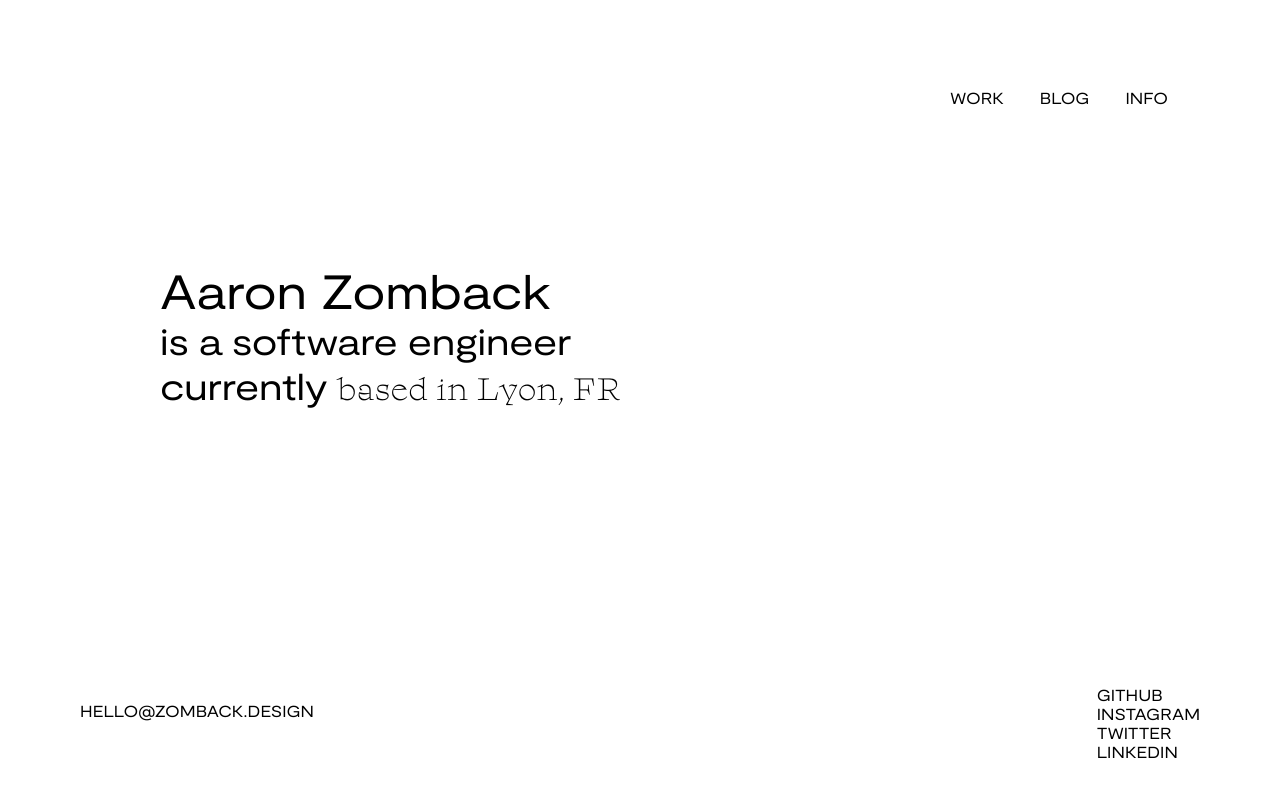
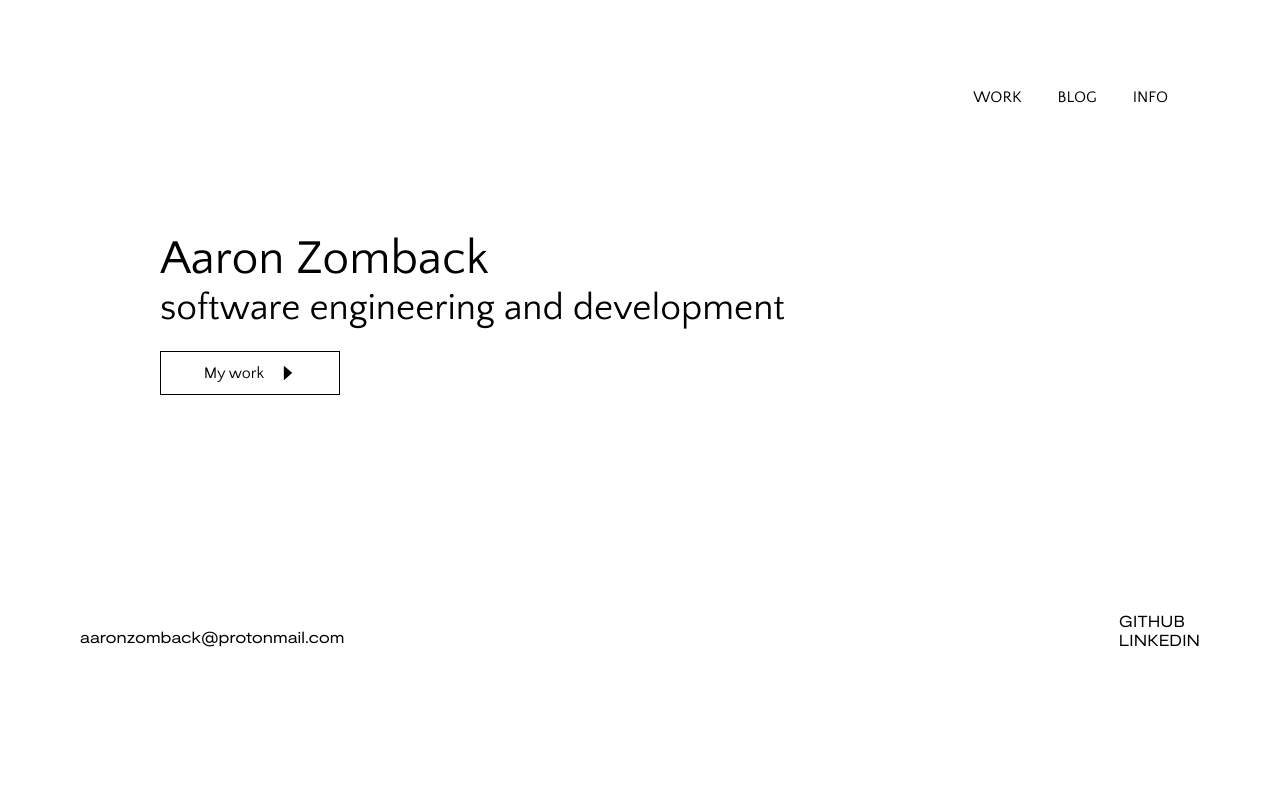
Before and after one commit to aaronzomback/design-portfolio, a Jekyll site: the page built from index.html, in a window 1280 px wide. Shown: the top 797 px of the page. Built offline with Jekyll 4.4.1, drawn with Linux system fonts in a browser that asks for light colours.

Commit message:
new styling

```diff
--- a/_includes/footer.html
+++ b/_includes/footer.html
@@ -1,11 +1,9 @@
 <footer id="footer">
-<p class="collab" style="text-align:center">HELLO@ZOMBACK.DESIGN</p>
+<p class="collab" style="text-align:center">aaronzomback@protonmail.com</p>
 
 
 <nav>
 <a href="https://github.com/aaronzomback">GITHUB</a>
-<a href="https://www.instagram.com/zomback.design/?hl=en">INSTAGRAM</a>
-<a href="https://twitter.com/aaronzomback">TWITTER</a>
 <a href="https://www.linkedin.com/in/aaron-zomback/">LINKEDIN</a>
 </nav>
 
--- a/_layouts/default.html
+++ b/_layouts/default.html
@@ -19,7 +19,8 @@
 
 <div class="front">
   <section class="intro">
-    <p>Aaron Zomback <br> <span class="is">is a software engineer <br> currently </span> <span class="coriolis">based in Lyon, FR</span></p>
+    <p>Aaron Zomback <br> <span class="is">software engineering and development</span></p>
+    <button type="button" name="button"><span>My work</span><img src="/assets/img/rightARROW1.svg" alt="" caption="Right Arrow by Ali Coşkun from the Noun Project" style="display: inline-block; width: 11%;"></button>
   </section>
 
 </div>
--- a/assets/css/app.scss
+++ b/assets/css/app.scss
@@ -149,7 +149,7 @@ header nav a {
   color: black;
   position: relative;
   padding-bottom: 8px;
-  font-family: $front-font;
+  font-family: $body-font;
 
 
    &:before,
@@ -214,16 +214,32 @@ body {
   grid-template-columns: 1fr 1fr;
   align-items: center;
     font-family: $front-font;
+
+    button {
+      background-color: white;
+      color: black;
+      padding: 12px 16px;
+      border: 1px solid black;
+      max-width: 180px;
+      font-family: $body-font;
+      display: flex;
+      align-items: center;
+      justify-content: center;
+      font-size: 16px;
+      margin-left: 80px;
+    }
+    span {
+      margin-right: 16px;
+    }
 }
 
 .intro p {
-margin-top: 80px;
 margin-left: 80px;
-margin-bottom: 64px;
+margin-bottom: 24px;
 font-size: 48px;
 width: 700px;
 line-height: 0.95;
-font-family:$front-font;
+font-family:$body-font;
 }
 
 
@@ -303,7 +319,7 @@ section.study1 {
         span.read {
           position: relative;
           align-items: center;
-          font-family: $front-font;
+          font-family: $body-font;
           font-size: 16px;
           color: white;
         }
@@ -317,7 +333,7 @@ section.study1 {
 
 
   h1 {
-    font-family: $front-font;
+    font-family: $body-font;
     font-size: 64px;
     margin-bottom: 4px;
     text-decoration: none;
@@ -365,7 +381,7 @@ background: linear-gradient(to bottom, #D5DEE7 0%, #E8EBF2 50%, #E2E7ED 100%), l
      }
      span.read {
        color: white;
-       font-family: $front-font;
+       font-family: $body-font;
        font-size: 16px;
      }
    }
```
Also changed, not shown: assets/img/rightARROW1.svg (added), assets/img/rightArrow.svg (added).
